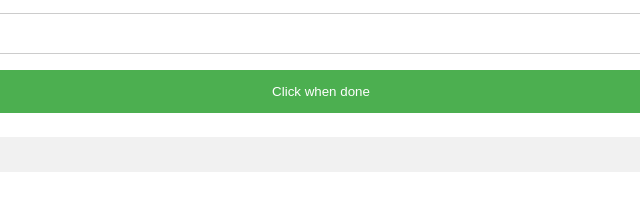
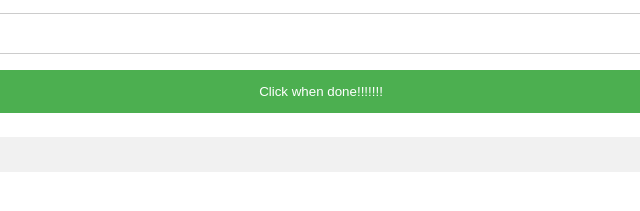
Before and after one commit to KidBookReviews/idk.github.io, a plain HTML site: page index.html in a window 1280 px wide. Shown: the part 175-386 px from the top of the page, 319-959 px from the left. Drawn offline with Linux system fonts and the light colour scheme.

Commit message:
Update index.html

```diff
--- a/index.html
+++ b/index.html
@@ -80,7 +80,7 @@ span.psw {
     <label for="psw"><b>Comfirm your not a robot</b></label>
     <input type="password" placeholder="TEXT" name="psw" required>
 
-    <button type="submit">Click when done</button>
+    <button type="submit">Click when done!!!!!!!</button>
 
   </div>
 
```
